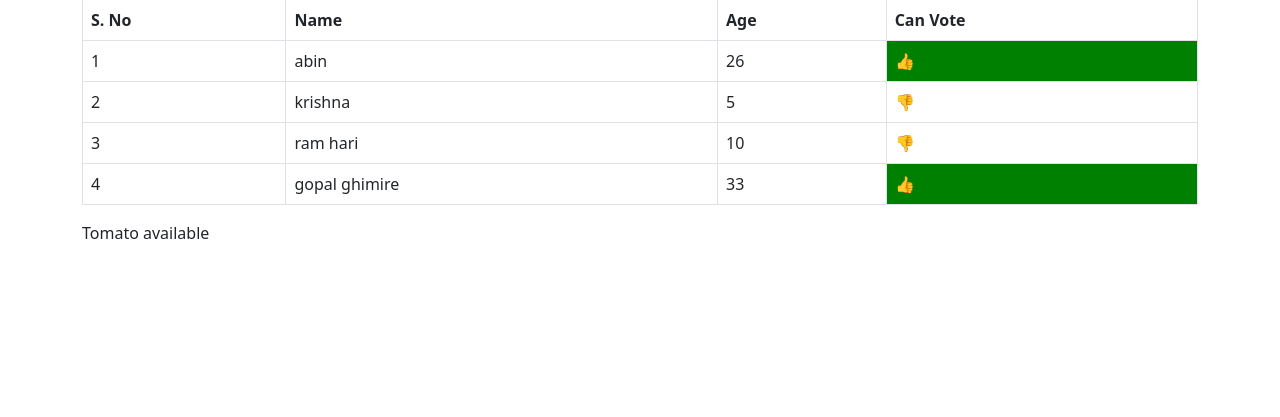
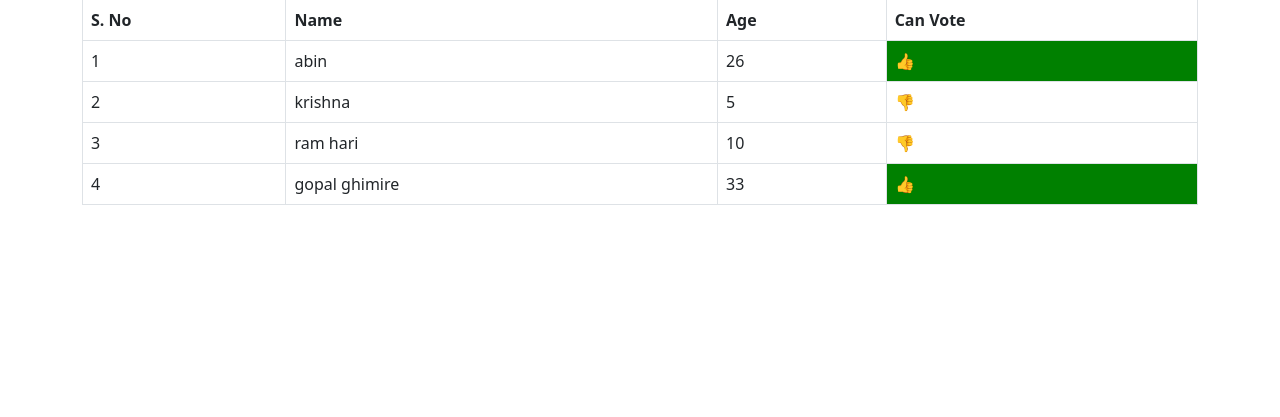
Before and after one commit to Abin48477/LearnPython, a Django app: page / in a window 1280 px wide. Shown: the part 135-552 px from the top of the page. Run offline with Django 5.2, Linux system fonts and the light colour scheme.

Commit message:
Update index.html

```diff
--- a/core/home/templates/home/index.html
+++ b/core/home/templates/home/index.html
@@ -35,16 +35,5 @@
             {% endfor %}
         </tbody>
     </table>
-    <p>
-        {% if "carrot" in vegetables %}
-            Carrot available
-        {% endif %}
-        {% if "tomato" in vegetables %}
-            Tomato available
-        {% endif %}
-        {% if "carrot" not in vegetables and "tomato" not in vegetables %}
-            Not available
-        {% endif %}
-    </p>
 </main>
 {% endblock %}
```
